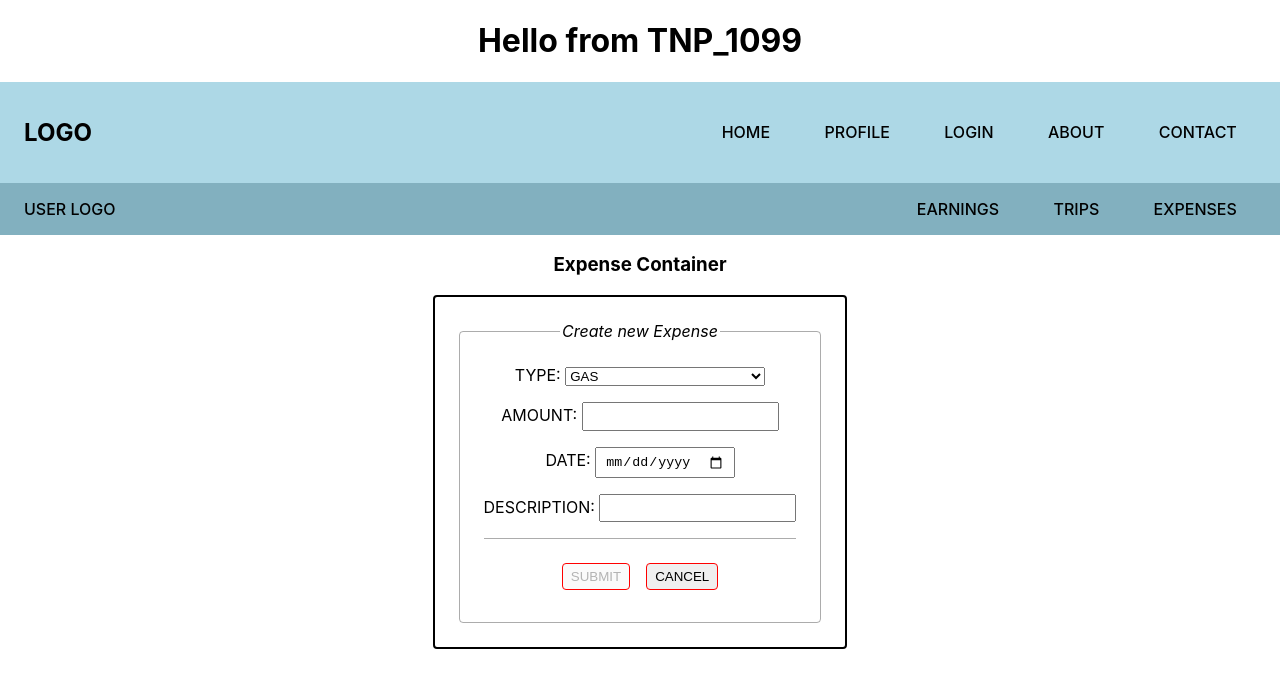
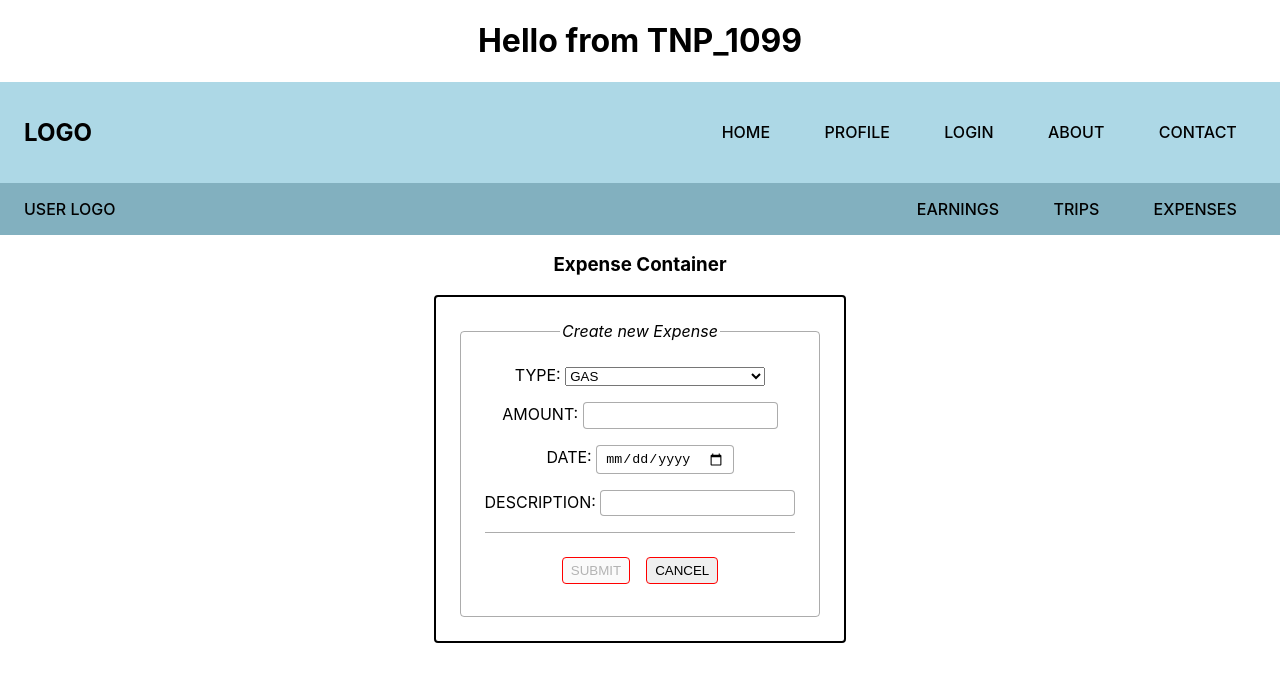
Before and after one commit to zicna/tnp_1099_frontend, a React (Create React App) app: page /profile/expenses in a window 1280 px wide. Both pictures are taken after a click on the button "Add New Expense". Shown: the top 688 px of the page. Built offline with nearby package versions, Linux system fonts and the light colour scheme.

Commit message:
change input border

```diff
--- a/src/pages/expense/newExpense.module.css
+++ b/src/pages/expense/newExpense.module.css
@@ -10,6 +10,8 @@
 
 .inputContainer input{
     padding: .3rem .5rem;
+    border-radius: 4px;
+    border: 1px solid rgba(90, 90, 90, .5);
 }
 
 .select{
```
